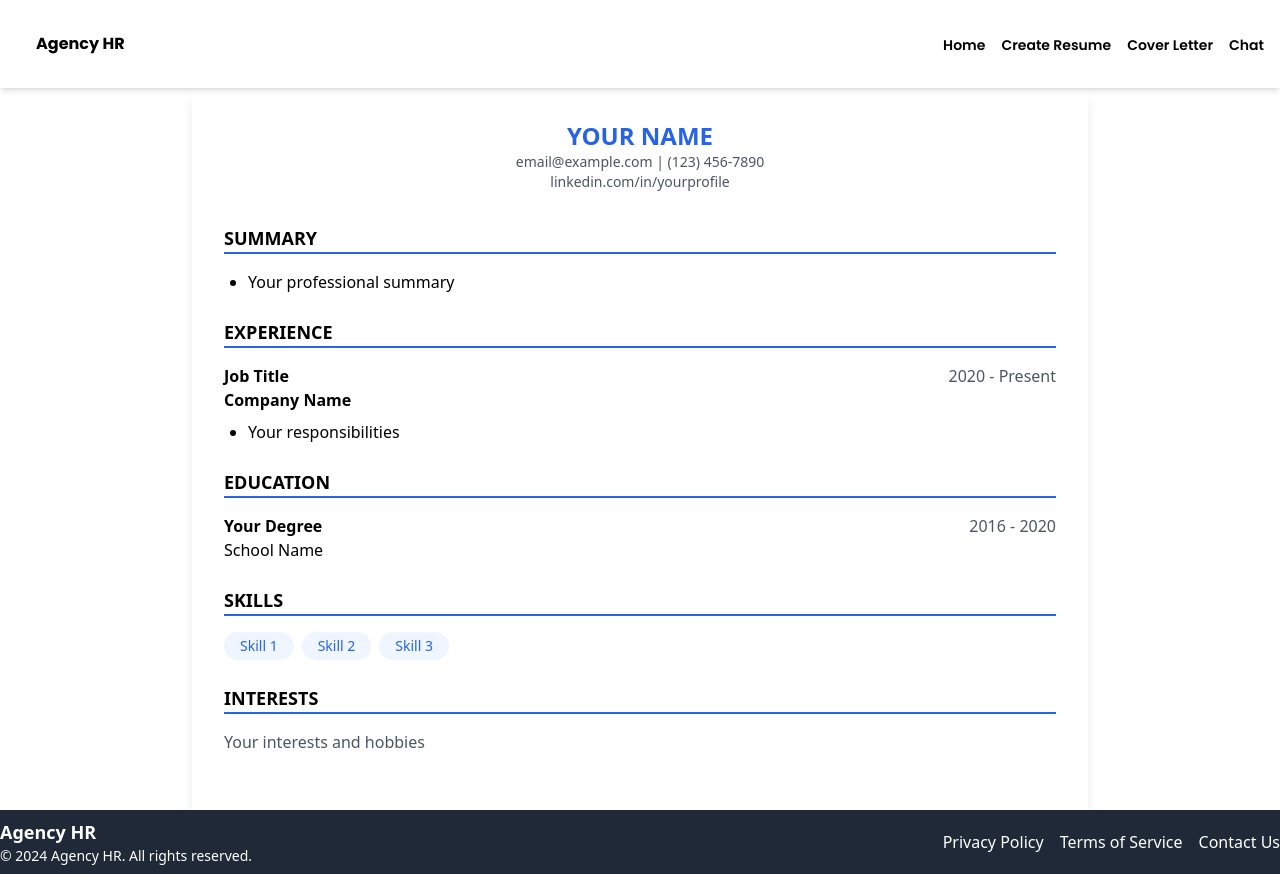
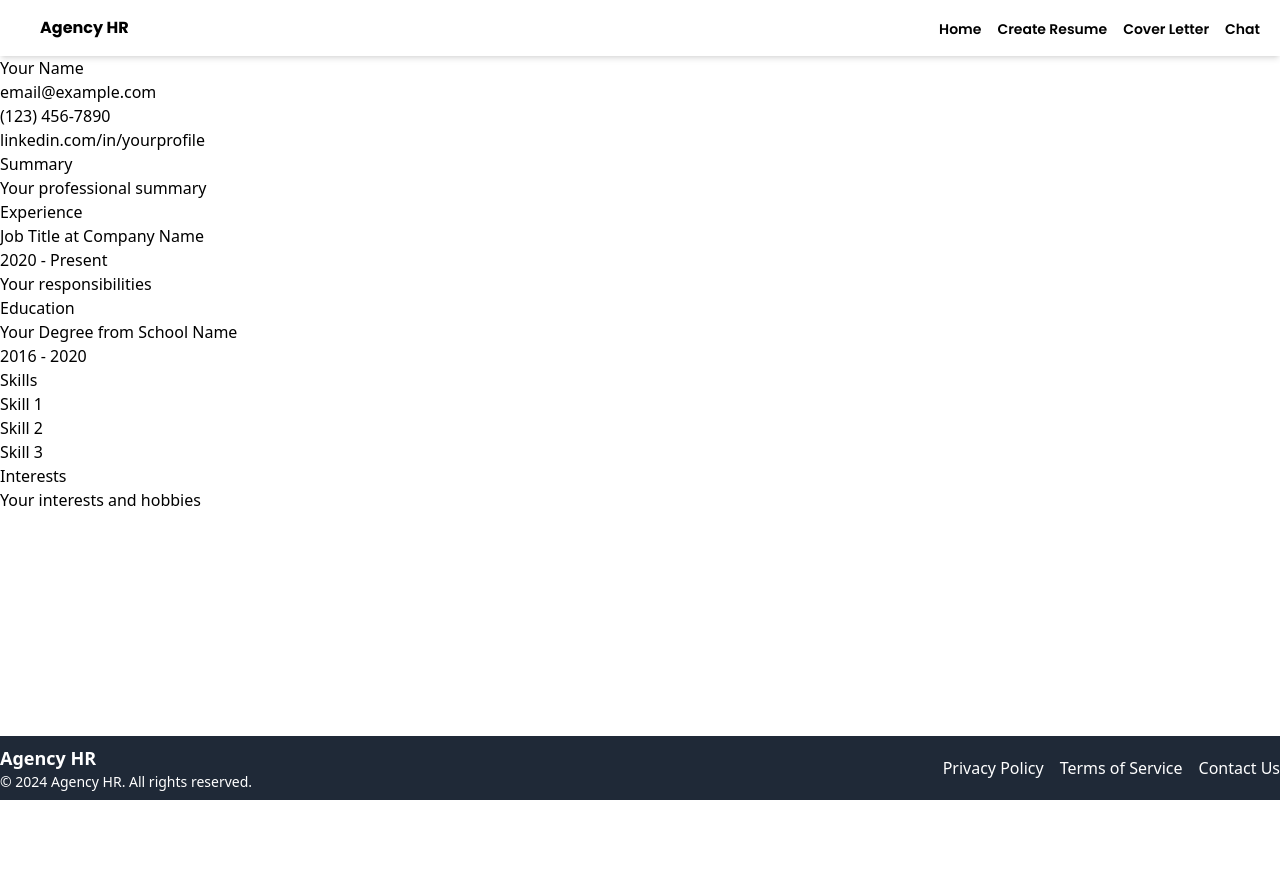
Before and after one commit to AmDeeJhay/Agency-HR, a React (Vite) app: page /demo in a window 1280 px wide. After the commit the page ends 800 px from the top, so only its background shows below. Built offline with nearby package versions, Linux system fonts and the light colour scheme; what react-select-country-list would draw is missing.

Commit message:
i corrected the errors and modified the code

```diff
--- a/src/components/Chats/Chat.jsx
+++ b/src/components/Chats/Chat.jsx
@@ -1,4 +1,4 @@
-import React, { useState, useEffect, useRef } from 'react';
+import { useState, useEffect, useRef } from 'react';
 import { FaPaperPlane, FaPaperclip } from 'react-icons/fa';
 
 const Chat = () => {
--- a/src/components/Demo.jsx
+++ b/src/components/Demo.jsx
@@ -1,4 +1,5 @@
-import React from 'react';
+// import React from 'react';
+import PropTypes from 'prop-types';
 
 // Sample default data
 const defaultData = {
@@ -26,115 +27,85 @@ const defaultData = {
 
 const Demo = ({ data = defaultData }) => {
   // Merge provided data with default data to ensure all fields exist
-  const resumeData = {
-    ...defaultData,
-    ...data,
-    personalInfo: {
-      ...defaultData.personalInfo,
-      ...(data?.personalInfo || {})
-    }
-  };
-
-  const {
-    personalInfo,
-    summary,
-    experience,
-    education,
-    skills,
-    interests
-  } = resumeData;
+  const mergedData = { ...defaultData, ...data };
 
   return (
-    <div className="max-w-4xl mx-auto p-8 bg-white shadow-lg">
-      <div className="text-center mb-8">
-        <h1 className="text-2xl text-blue-600 font-bold uppercase">
-          {personalInfo.name}
-        </h1>
-        <div className="text-gray-600 text-sm">
-          {personalInfo.email} | {personalInfo.phone}
-        </div>
-        <div className="text-gray-600 text-sm">
-          {personalInfo.linkedIn}
-        </div>
-      </div>
-
-      <div className="mb-6">
-        <h2 className="text-lg font-bold border-b-2 border-blue-600 mb-4 uppercase">
-          Summary
-        </h2>
-        <ul className="list-disc pl-6">
-          {summary.map((item, index) => (
-            <li key={index} className="mb-2">{item}</li>
+    <div>
+      <h1>{mergedData.personalInfo.name}</h1>
+      <p>{mergedData.personalInfo.email}</p>
+      <p>{mergedData.personalInfo.phone}</p>
+      <p>{mergedData.personalInfo.linkedIn}</p>
+      <h2>Summary</h2>
+      <ul>
+        {mergedData.summary.map((item, index) => (
+          <li key={index}>{item}</li>
         ))}
       </ul>
-      </div>
-
-      <div className="mb-6">
-        <h2 className="text-lg font-bold border-b-2 border-blue-600 mb-4 uppercase">
-          Experience
-        </h2>
-        {experience.map((job, index) => (
-          <div key={index} className="mb-4">
-            <div className="flex justify-between items-center">
-              <div className="font-bold">{job.title}</div>
-              <div className="text-gray-600">{job.dateRange}</div>
-            </div>
-            <div className="font-bold mb-2">{job.company}</div>
-            <ul className="list-disc pl-6">
-              {job.responsibilities.map((resp, idx) => (
-                <li key={idx} className="mb-2">{resp}</li>
+      <h2>Experience</h2>
+      {mergedData.experience.map((job, index) => (
+        <div key={index}>
+          <h3>{job.title} at {job.company}</h3>
+          <p>{job.dateRange}</p>
+          <ul>
+            {job.responsibilities.map((responsibility, idx) => (
+              <li key={idx}>{responsibility}</li>
             ))}
           </ul>
         </div>
       ))}
-      </div>
-
-      {education && education.length > 0 && (
-        <div className="mb-6">
-          <h2 className="text-lg font-bold border-b-2 border-blue-600 mb-4 uppercase">
-            Education
-          </h2>
-          {education.map((edu, index) => (
-            <div key={index} className="mb-4">
-              <div className="flex justify-between items-center">
-                <div className="font-bold">{edu.degree}</div>
-                <div className="text-gray-600">{edu.dateRange}</div>
-              </div>
-              <div>{edu.school}</div>
+      <h2>Education</h2>
+      {mergedData.education.map((edu, index) => (
+        <div key={index}>
+          <h3>{edu.degree} from {edu.school}</h3>
+          <p>{edu.dateRange}</p>
         </div>
       ))}
-        </div>
-      )}
-
-      <div className="mb-6">
-        <h2 className="text-lg font-bold border-b-2 border-blue-600 mb-4 uppercase">
-          Skills
-        </h2>
-        <div className="flex flex-wrap gap-2">
-          {skills.map((skill, index) => (
-            <div
-              key={index}
-              className="bg-blue-50 text-blue-600 px-4 py-1 rounded-full text-sm"
-            >
-              {skill}
-            </div>
+      <h2>Skills</h2>
+      <ul>
+        {mergedData.skills.map((skill, index) => (
+          <li key={index}>{skill}</li>
         ))}
-        </div>
-      </div>
-
-      <div className="mb-6">
-        <h2 className="text-lg font-bold border-b-2 border-blue-600 mb-4 uppercase">
-          Interests
-        </h2>
-        <div className="text-gray-600">
-          {interests}
-        </div>
-      </div>
+      </ul>
+      <h2>Interests</h2>
+      <p>{mergedData.interests}</p>
     </div>
   );
 };
 
+// Define prop types
+Demo.propTypes = {
+  data: PropTypes.shape({
+    personalInfo: PropTypes.shape({
+      name: PropTypes.string,
+      email: PropTypes.string,
+      phone: PropTypes.string,
+      linkedIn: PropTypes.string,
+    }),
+    summary: PropTypes.arrayOf(PropTypes.string),
+    experience: PropTypes.arrayOf(PropTypes.shape({
+      title: PropTypes.string,
+      company: PropTypes.string,
+      dateRange: PropTypes.string,
+      responsibilities: PropTypes.arrayOf(PropTypes.string),
+    })),
+    education: PropTypes.arrayOf(PropTypes.shape({
+      degree: PropTypes.string,
+      school: PropTypes.string,
+      dateRange: PropTypes.string,
+    })),
+    skills: PropTypes.arrayOf(PropTypes.string),
+    interests: PropTypes.string,
+  }),
+};
+
+// Define default props
+Demo.defaultProps = {
+  data: defaultData,
+};
+
 // Example usage
-export default () => (
+const DemoComponent = () => (
   <Demo />
 );
+
+export default DemoComponent;
--- a/src/components/Home/Home.jsx
+++ b/src/components/Home/Home.jsx
@@ -1,4 +1,4 @@
-import React, { useState } from 'react';
+// import { useState } from 'react';
 // import { useHistory } from 'react-router-dom';
 // import siriGif from './path/to/siri.gif'; // Update with the correct path to the GIF
 
--- a/src/components/Navbar/Navbar.jsx
+++ b/src/components/Navbar/Navbar.jsx
@@ -1,10 +1,10 @@
-import Hamburger from "hamburger-react";
-import React, { useState, useEffect } from "react";
+// import { Hamburger } from "hamburger-react";
+import { useState, useEffect } from "react";
 import { Link } from "react-router-dom";
 
 const Navbar = () => {
   const [isScrolled, setIsScrolled] = useState(false);
-  const [IsOpen, setIsOpen] = useState(false);
+  const [isOpen, setIsOpen] = useState(false);
 
   const links = [
     { id: 1, text: "Home", to: "/" },
@@ -33,7 +33,7 @@ const Navbar = () => {
 
   return (
     <nav
-      className={`bg-white shadow-md text-black  flex items-center justify-between px-4 py-5 sm:py-8 transition-all duration-3 z-50 ${
+      className={`bg-white shadow-md text-black  flex items-center justify-between px-5 py-2 sm:py-4 transition-all duration-3 z-50 ${
         isScrolled ? "fixed top-0 left-0 w-full z-50" : ""
       }`}
     >
@@ -101,7 +101,7 @@ const Navbar = () => {
 
           <div
             className={`fixed top-0 left-0 h-full w-64 bg-white text-white transform ${
-              IsOpen ? "translate-x-0" : "-translate-x-full"
+              isOpen ? "translate-x-0" : "-translate-x-full"
             } transition-transform duration-300 ease-in-out sm:hidden`}
           >
             <div className="p-4 flex justify-end items-center">
@@ -127,7 +127,7 @@ const Navbar = () => {
             </ul>
           </div>
 
-          {IsOpen && (
+          {isOpen && (
             <div
               onClick={toggleDrawer}
               className="fixed inset-0 bg-black bg-opacity-50 sm:hidden -z-50"
--- a/src/components/Resume/Resume.jsx
+++ b/src/components/Resume/Resume.jsx
@@ -1,11 +1,11 @@
-import React, { useState } from "react";
+import { useState } from "react";
 import Sidebar from "../Sidebar/Sidebar";
 import ResumePreview from "./ResumePreview";
 import {
-  FaUser,
-  FaGlobe,
-  FaMapMarkerAlt,
-  FaHome,
+  // FaUser,
+  // FaGlobe,
+  // FaMapMarkerAlt,
+  // FaHome,
   FaPhone,
   FaEnvelope,
   FaPlus,
@@ -87,8 +87,19 @@ const ResumePage = () => {
 
   const [currentSection, setCurrentSection] = useState(SECTIONS[0]);
   const [formData, setFormData] = useState({
-    personalDetails: {},
-    contactDetails: {},
+    personalDetails: {
+      firstName: '',
+      lastName: '',
+      country: '',
+      state: '',
+      address: '',
+    },
+    contactDetails: {
+      phonenumber: '',
+      email: '',
+      sociallinks: 'github linkedin twitter dribble behance',
+    },
+    objectiveDetails: {},
     workDetails: [{}],
     skills: [],
   });
@@ -709,15 +720,6 @@ const ResumePage = () => {
                           <h3 className="text-sm font-semibold text-black font-poppins mb-4">
                             Description
                           </h3>
-                          {/* <div className="flex ml-2 space-x-2">
-                            <FaBold className="cursor-pointer" />
-                            <FaItalic className="cursor-pointer" />
-                            <FaUnderline className="cursor-pointer" />
-                            <FaListOl className="cursor-pointer" />
-                            <FaAlignLeft className="cursor-pointer" />
-                            <FaAlignCenter className="cursor-pointer" />
-                            <FaAlignRight className="cursor-pointer" />
-                          </div> */}
                         </div>
                         <textarea
                           name="description"
@@ -870,6 +872,14 @@ const ResumePage = () => {
           </div>
         </div>
       )}
+
+      <div className="w-1/2 border-l-8 max-h-[95vh] overflow-scroll">
+        <ResumePreview
+          formData={formData}
+          // selectedTemplate={selectedTemplate}
+          scale={0.8} // Adjust scale to fit the preview window
+        />
+      </div>
     </div>
   );
 };
--- a/src/components/Sidebar/Sidebar.jsx
+++ b/src/components/Sidebar/Sidebar.jsx
@@ -1,4 +1,5 @@
-import React from "react";
+// import React from "react";
+import PropTypes from "prop-types";
 import { FaCheck } from "react-icons/fa";
 import { FaPerson, FaBookOpen, FaBriefcase, FaToolbox } from "react-icons/fa6";
 
@@ -27,17 +28,11 @@ const Sidebar = ({ status }) => {
             >
               {status[item.key] === "completed" && <FaCheck className="text-white text-xs md:text-base" />}
             </div>
-            {/* Text or Icon based on screen size */}
-            <div className="ml-3 hidden sm:block">
-              <h3 className="text-xs text-black font-poppins font-semibold uppercase">
-                {item.text}
-              </h3>
+            {/* Icon and Text */}
+            <div className="ml-2 flex items-center">
+              {item.icon}
+              <span className="ml-2 text-xs md:text-sm font-poppins">{item.text}</span>
             </div>
-            <div className="ml-3 sm:hidden">{item.icon}</div>
-            {/* Connector Line */}
-            {index !== details.length - 1 && (
-              <div className="absolute ml-2 md:ml-3 transform -translate-x-1/2 top-full h-6 border-l-2 border-black"></div>
-            )}
           </div>
         ))}
       </div>
@@ -45,4 +40,9 @@ const Sidebar = ({ status }) => {
   );
 };
 
+// Define prop types
+Sidebar.propTypes = {
+  status: PropTypes.object.isRequired, // Adjust the shape as needed
+};
+
 export default Sidebar;
```
Also changed, not shown: package.json (line endings or trailing spaces). Lines whose indentation alone changed are shown as unchanged.
